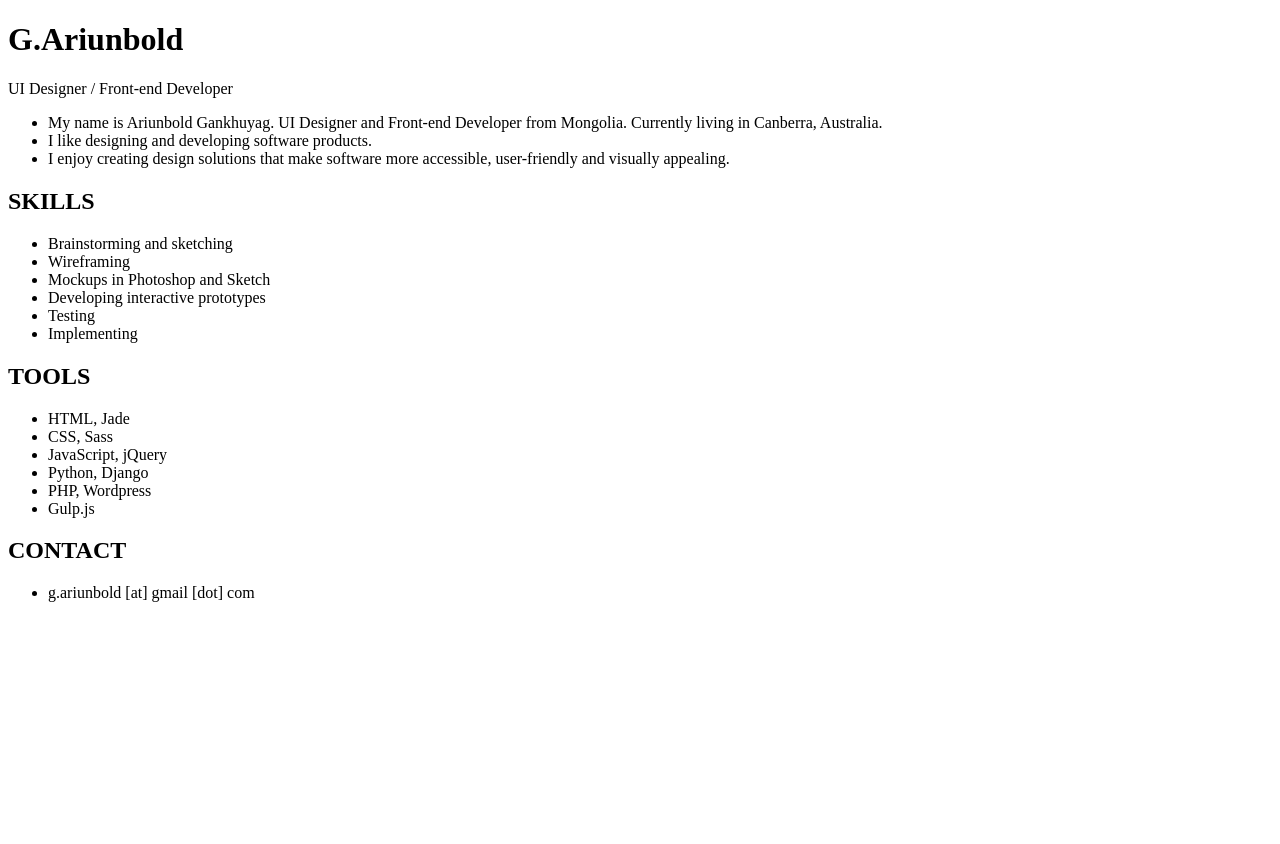
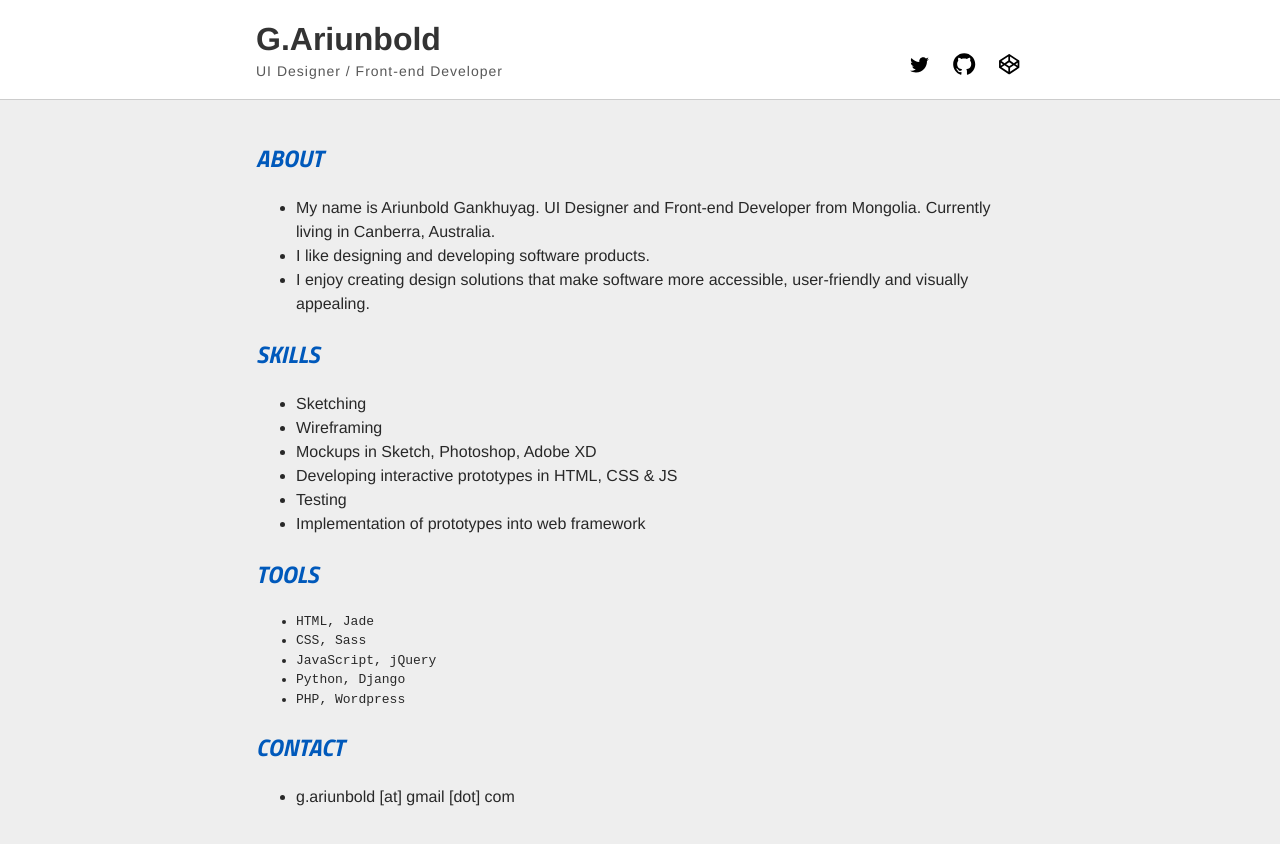
Before and after one commit to g-ariunbold/g-ariunbold.github.io, a plain HTML site: page index.html in a window 1280 px wide. Before the commit the page ends 800 px from the top, so only its background shows below. Drawn offline with Linux system fonts and the light colour scheme.

Commit message:
added style

```diff
--- a/index.html
+++ b/index.html
@@ -2,40 +2,146 @@
 <html lang="en">
 <head>
     <meta charset="UTF-8">
-    <title>G.ARIUNBOLD - UI Designer / Front-end Developer </title>
+    <title>G.Ariunbold - UI Designer / Front-end Developer</title>
+    <style>
+        @import url('https://fonts.googleapis.com/css?family=Titillium+Web:700i');
+        body {
+            color: #282828;
+            font-family: 'Helvetica Neue', Arial, sans-serif;
+            margin: 0;
+        }
+        h1, h2, h3, h4, h5, h6 {
+            color: #0059bb;
+        }
+        ul, ol {
+            line-height: 1.5em;
+        }
+        a:hover {
+            text-decoration: none;
+        }
+        .content {
+            margin: 0 auto;
+            width: 60%;
+        }
+        header {
+            border-bottom: 1px solid #ccc;
+        }
+        header .content {
+            display: flex;
+        }
+        header .name {
+            color: #333;
+            font-size: 2em;
+            margin-bottom: 20px;
+        }
+        header .desc {
+            color: #585858;
+            font-size: 14px;
+            font-weight: normal;
+            margin: 5px 0 0 0;
+            letter-spacing: 1px;
+        }
+        header .social {
+            margin: 0 0 20px auto;
+            padding: 0;
+            align-self: flex-end;
+            list-style: none;
+        }
+        header .social li {
+            display: inline-block;
+            margin-left: 10px;
+        }
+        header .social li a,
+        header .social li svg {
+            display: block;
+        }
+        header .social li a {
+            position: relative;
+            height: 30px;
+            height: 1.9rem;
+            width: 30px;
+            width: 1.9rem;
+            font-size: 0;
+            line-height: 0;
+            color: transparent;
+        }
+        header .social li a svg {
+            height: 100%;
+            width: 100%;
+        }
+        main {
+            background: #eee;
+            padding: 20px 0;
+        }
+        section {
+
+        }
+        .sec-title {
+            font-family: 'Titillium Web', Impact, Haettenschweiler, 'Arial Narrow Bold', sans-serif;
+            font-style: italic;
+            text-transform: uppercase;
+        }
+        .tools {
+            font-family: monospace;
+        }
+
+        @media (max-width: 900px) {
+            .content {
+                width: 90%;
+            }
+        }
+    </style>
 </head>
 <body>
-<div>
-    <h1>G.Ariunbold</h1>
-    <p>UI Designer / Front-end Developer</p>
+    <div class="wrap">
+        <header>
+            <div class="content">
+                <h1 class="name">G.Ariunbold<p class="desc">UI Designer / Front-end Developer</p></h1>
+                <ul class="social">
+                    <li><a href="https://twitter.com/g_ariunbold" title="twitter" target="_blank">twitter<svg viewBox="0 0 512 512"><path d="M419.6 168.6c-11.7 5.2-24.2 8.7-37.4 10.2 13.4-8.1 23.8-20.8 28.6-36 -12.6 7.5-26.5 12.9-41.3 15.8 -11.9-12.6-28.8-20.6-47.5-20.6 -42 0-72.9 39.2-63.4 79.9 -54.1-2.7-102.1-28.6-134.2-68 -17 29.2-8.8 67.5 20.1 86.9 -10.7-0.3-20.7-3.3-29.5-8.1 -0.7 30.2 20.9 58.4 52.2 64.6 -9.2 2.5-19.2 3.1-29.4 1.1 8.3 25.9 32.3 44.7 60.8 45.2 -27.4 21.4-61.8 31-96.4 27 28.8 18.5 63 29.2 99.8 29.2 120.8 0 189.1-102.1 185-193.6C399.9 193.1 410.9 181.7 419.6 168.6z"/></svg><!--[if lt IE 9]><em>Twitter</em><![endif]--></a></li>
+                    <li><a href="https://github.com/g-ariunbold" title="github" target="_blank">github<svg viewBox="0 0 512 512"><path d="M256 70.7c-102.6 0-185.9 83.2-185.9 185.9 0 82.1 53.3 151.8 127.1 176.4 9.3 1.7 12.3-4 12.3-8.9V389.4c-51.7 11.3-62.5-21.9-62.5-21.9 -8.4-21.5-20.6-27.2-20.6-27.2 -16.9-11.5 1.3-11.3 1.3-11.3 18.7 1.3 28.5 19.2 28.5 19.2 16.6 28.4 43.5 20.2 54.1 15.4 1.7-12 6.5-20.2 11.8-24.9 -41.3-4.7-84.7-20.6-84.7-91.9 0-20.3 7.3-36.9 19.2-49.9 -1.9-4.7-8.3-23.6 1.8-49.2 0 0 15.6-5 51.1 19.1 14.8-4.1 30.7-6.2 46.5-6.3 15.8 0.1 31.7 2.1 46.6 6.3 35.5-24 51.1-19.1 51.1-19.1 10.1 25.6 3.8 44.5 1.8 49.2 11.9 13 19.1 29.6 19.1 49.9 0 71.4-43.5 87.1-84.9 91.7 6.7 5.8 12.8 17.1 12.8 34.4 0 24.9 0 44.9 0 51 0 4.9 3 10.7 12.4 8.9 73.8-24.6 127-94.3 127-176.4C441.9 153.9 358.6 70.7 256 70.7z"/></svg><!--[if lt IE 9]><em>GitHub</em><![endif]--></a></li>
+                    <li><a href="https://codepen.io/ariunbold/" title="codepen" target="_blank">codepen<svg viewBox="0 0 512 512"><path d="M427 201.9c-0.6-4.2-2.9-8-6.4-10.3L264.2 87.3c-4.9-3.3-11.4-3.3-16.3 0L91.4 191.6c-4 2.7-6.5 7.4-6.5 12.2v104.3c0 4.8 2.5 9.6 6.5 12.2l156.4 104.3c4.9 3.3 11.4 3.3 16.3 0L420.6 320.4c4-2.6 6.6-7.4 6.6-12.2V203.9C427.1 203.2 427.1 202.6 427 201.9 427 201.7 427.1 202.6 427 201.9zM270.7 127.1l115.2 76.8 -51.5 34.4 -63.8-42.7V127.1zM241.3 127.1v68.6l-63.8 42.7 -51.5-34.4L241.3 127.1zM114.3 231.4l36.8 24.6 -36.8 24.6V231.4zM241.3 384.9L126.1 308.1l51.5-34.4 63.8 42.6V384.9zM256 290.8l-52-34.8 52-34.8 52 34.8L256 290.8zM270.7 384.9V316.3l63.8-42.6 51.5 34.4L270.7 384.9zM397.7 280.6l-36.8-24.6 36.8-24.6V280.6z"/></svg><!--[if lt IE 9]><em>CodePen</em><![endif]--></a></li>
+                </ul>
+            </div>
+        </header>
+        <main style="display:block;">
+            <section class="content">
+                <h2 class="sec-title">About</h2>
                 <ul>
                     <li>My name is Ariunbold Gankhuyag. UI Designer and Front-end Developer from Mongolia. Currently living in Canberra, Australia.</li>
                     <li>I like designing and developing software products.</li>
                     <li>I enjoy creating design solutions that make software more accessible, user-friendly and visually appealing.</li>
                 </ul>
-    <h2>SKILLS</h2>
+            </section>
+            <section class="content">
+                <h2 class="sec-title">Skills</h2>
                 <ul>
-        <li>Brainstorming and sketching</li>
+                    <li>Sketching</li>
                     <li>Wireframing</li>
-        <li>Mockups in Photoshop and Sketch</li>
-        <li>Developing interactive prototypes</li>
+                    <li>Mockups in Sketch, Photoshop, Adobe XD</li>
+                    <li>Developing interactive prototypes in HTML, CSS & JS</li>
                     <li>Testing</li>
-        <li>Implementing</li>
+                    <li>Implementation of prototypes into web framework</li>
                 </ul>
-    <h2>TOOLS</h2>
-    <ul>
+            </section>
+            <section class="content">
+                <h2 class="sec-title">Tools</h2>
+                <ul class="tools">
                     <li>HTML, Jade</li>
                     <li>CSS, Sass</li>
                     <li>JavaScript, jQuery</li>
                     <li>Python, Django</li>
                     <li>PHP, Wordpress</li>
-        <li>Gulp.js</li>
                 </ul>
-
-    <h2>CONTACT</h2>
+            </section>
+            <section class="content">
+                <h2 class="sec-title">Contact</h2>
                 <ul>
                     <li>g.ariunbold [at] gmail [dot] com</li>
                 </ul>
+            </section>
+        </main>
     </div>
+    <!-- Awesome SVG Icons by: Ruandre Janse Van Rensburg (https://codepen.io/ruandre/pen/howFi). -->
 </body>
 </html>
```
Lines whose indentation alone changed are shown as unchanged.
